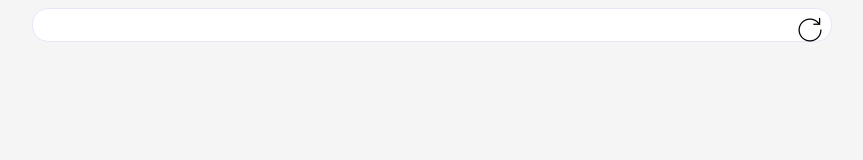
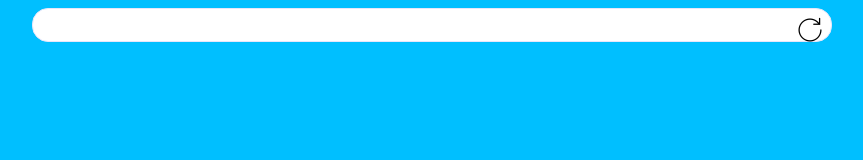
Before and after one commit to PatrickPYIP/HKWeatherApp-, a plain HTML site: page index.html in a window 1280 px wide. Shown: the whole page, without its empty margins (208-1071 px from the left). Drawn offline with Linux system fonts and the light colour scheme.

Commit message:
Update index.html

```diff
--- a/index.html
+++ b/index.html
@@ -7,7 +7,7 @@
 <style>
 
 body {
-  background-color: Whitesmoke;
+  background-color: DEEPSKYBLUE;
   font-family: "Space Grotesk", Arial, sans-serif;
 }
 #container {
```
